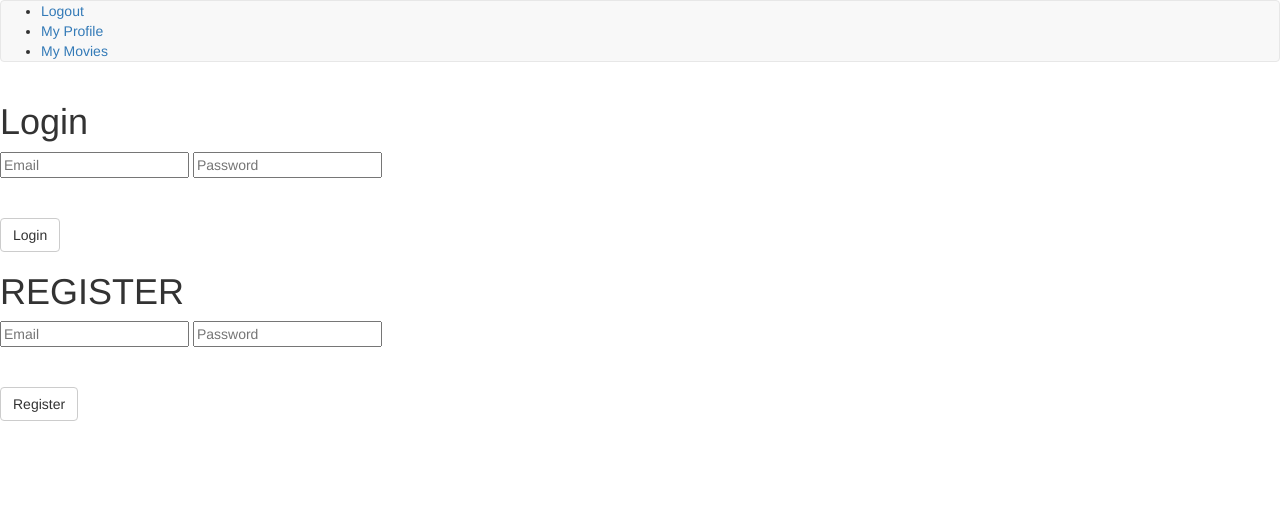
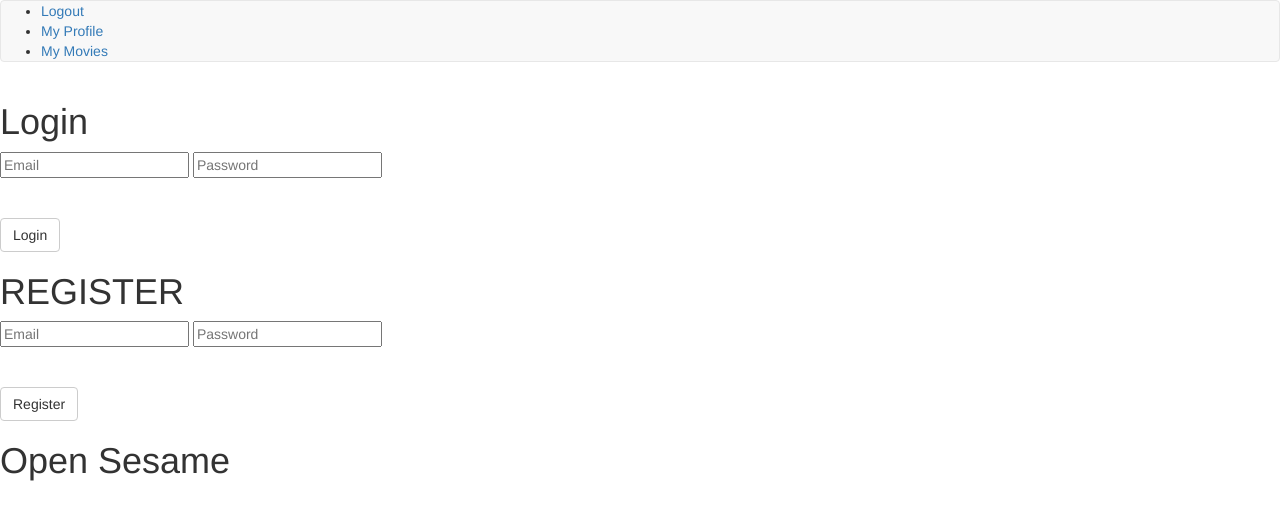
Before and after one commit to madhat5/HaitiFilm, a website: page public/index.html in a window 1280 px wide. Drawn offline with nearby package versions, Linux system fonts and the light colour scheme.

Commit message:
base html complete

```diff
--- a/public/index.html
+++ b/public/index.html
@@ -40,12 +40,16 @@
           <br>
           <button id='register-submit' type='submit' name='action' class='btn btn-default' ng-click='userController.regusterSubmit()'>Register</button>
         </div> <!-- end of register-form -->
-    </div>
-
-  </div>
+      </div> <!-- end of landing-page -->
+    </div> <!-- end of container -->
 <!-- ================== LOGGED IN ================== -->
-
-  </div>
+  <!-- MOVIE DISPLAY -->
+    <div class='container-fluid' id='movie-display-page'>
+      <div id='movie-display' class='row' ng-show='userController.loggedIn'>
+        <h1>Open Sesame</h1>
+      </div> <!-- end of movie-display -->
+    </div> <!-- end of container -->
+  </div> <!-- end of ngmyusers -->
 
   <script src='app.js'></script>
 </body>
```
Lines whose indentation alone changed are shown as unchanged.
